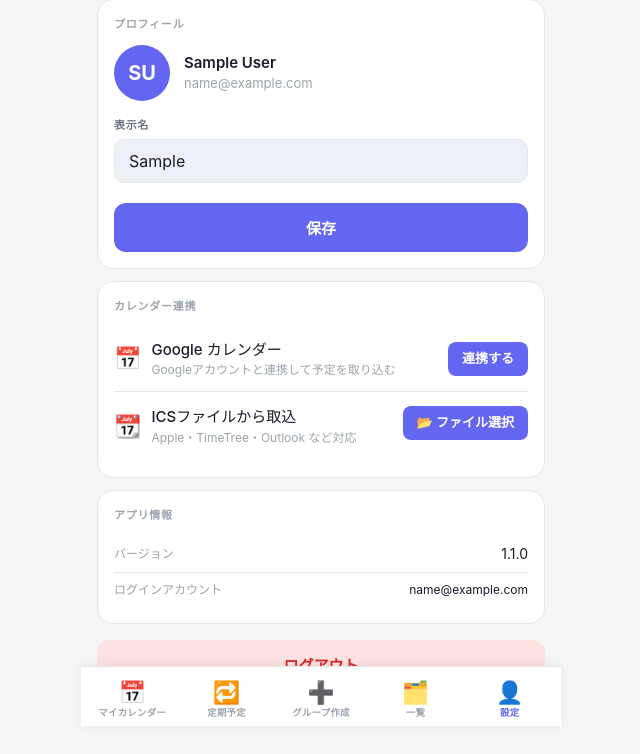
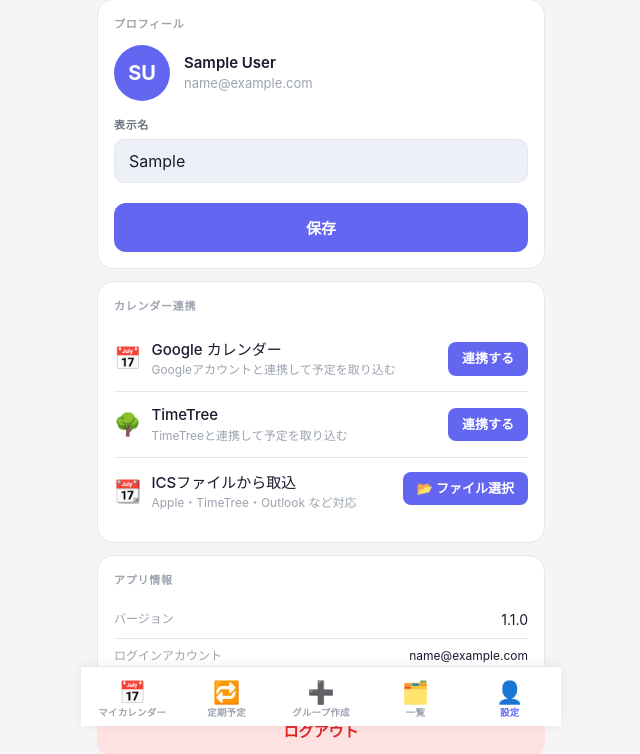
Before and after one commit to hoshina-takahashi/BandScheduler, a Django app: page /settings/ in a window 1280 px wide. Shown: the part 74-828 px from the top of the page, without its empty margins (319-959 px from the left). Before the commit the page ends 791 px from the top, so only its background shows below. Run offline with Django 5.2, Linux system fonts and the light colour scheme; the visitor is signed in with stand-in values (Sample User, id 1); data that the repository does not hold is empty.

Commit message:
feat: TimeTree OAuth2連携を追加
- TimeTreeTokenモデル追加（access_token, synced_at）
- SOURCE_CHOICESに'ics'と'timetree'を追加
- OAuth2フロー実装（timetree_auth / timetree_callback）
- カレンダー一覧取得→直近7日分の予定同期（timetree_sync）
- 連携解除・予定削除（timetree_disconnect）
- settings.pyにTIMETREE_CLIENT_ID/SECRET環境変数設定追加
- user_settings.htmlにTimeTree連携UIセクション追加

Co-Authored-By: Claude Sonnet 4.6 <noreply@anthropic.com>
Claude-Session: https://claude.ai/code/session_013BCDc9yoM1L7uECKsZ5Hwq

```diff
--- a/config/settings.py
+++ b/config/settings.py
@@ -124,3 +124,7 @@ LOGGING = {
         'django': {'handlers': ['console'], 'level': 'WARNING', 'propagate': True},
     },
 }
+
+# TimeTree API 連携
+TIMETREE_CLIENT_ID = os.environ.get('TIMETREE_CLIENT_ID', '')
+TIMETREE_CLIENT_SECRET = os.environ.get('TIMETREE_CLIENT_SECRET', '')
--- a/scheduler/templates/scheduler/user_settings.html
+++ b/scheduler/templates/scheduler/user_settings.html
@@ -39,10 +39,16 @@
 
     <!-- 同期結果表示 -->
     {% if gcal_sync_error %}
-    <div class="sync-msg sync-msg-error">⚠️ 同期エラー: {{ gcal_sync_error }}</div>
+    <div class="sync-msg sync-msg-error">⚠️ 同期エラー (Google): {{ gcal_sync_error }}</div>
     {% endif %}
     {% if gcal_sync_count is not None %}
-    <div class="sync-msg sync-msg-ok">✅ {{ gcal_sync_count }}件の予定を同期しました</div>
+    <div class="sync-msg sync-msg-ok">✅ Google: {{ gcal_sync_count }}件の予定を同期しました</div>
+    {% endif %}
+    {% if timetree_sync_error %}
+    <div class="sync-msg sync-msg-error">⚠️ 同期エラー (TimeTree): {{ timetree_sync_error }}</div>
+    {% endif %}
+    {% if timetree_sync_count is not None %}
+    <div class="sync-msg sync-msg-ok">✅ TimeTree: {{ timetree_sync_count }}件の予定を同期しました（直近7日分）</div>
     {% endif %}
 
     <!-- Google カレンダー -->
@@ -76,6 +82,41 @@
           </form>
         {% else %}
           <a href="{% url 'scheduler:gcal_auth' %}" class="btn-connect">連携する</a>
+        {% endif %}
+      </div>
+    </div>
+
+    <!-- TimeTree -->
+    <div class="sync-item">
+      <div style="display:flex;align-items:center;gap:10px;">
+        <span style="font-size:22px;">🌳</span>
+        <div>
+          <div style="font-weight:500;">TimeTree</div>
+          {% if timetree_token %}
+            <div class="text-muted" style="font-size:12px;">
+              {% if timetree_token.synced_at %}
+                最終同期：{{ timetree_token.synced_at|date:"m/d H:i" }}（直近7日分）
+              {% else %}
+                連携済み・未同期
+              {% endif %}
+            </div>
+          {% else %}
+            <div class="text-muted" style="font-size:12px;">TimeTreeと連携して予定を取り込む</div>
+          {% endif %}
+        </div>
+      </div>
+      <div style="display:flex;gap:8px;align-items:center;">
+        {% if timetree_token %}
+          <form method="post" action="{% url 'scheduler:timetree_sync' %}">
+            {% csrf_token %}
+            <button type="submit" class="btn-sync">🔄 同期</button>
+          </form>
+          <form method="post" action="{% url 'scheduler:timetree_disconnect' %}">
+            {% csrf_token %}
+            <button type="submit" class="btn-disconnect" onclick="return confirm('連携を解除しますか？同期済みの予定も削除されます。')">解除</button>
+          </form>
+        {% else %}
+          <a href="{% url 'scheduler:timetree_auth' %}" class="btn-connect">連携する</a>
         {% endif %}
       </div>
     </div>
--- a/scheduler/urls.py
+++ b/scheduler/urls.py
@@ -22,6 +22,11 @@ urlpatterns = [
     # ICS インポート
     path("ics/import/", views.ics_import, name="ics_import"),
     path("ics/clear/", views.ics_clear, name="ics_clear"),
+    # TimeTree 連携
+    path("timetree/auth/", views.timetree_auth, name="timetree_auth"),
+    path("timetree/callback/", views.timetree_callback, name="timetree_callback"),
+    path("timetree/sync/", views.timetree_sync, name="timetree_sync"),
+    path("timetree/disconnect/", views.timetree_disconnect, name="timetree_disconnect"),
     # Google カレンダー連携
     path("gcal/auth/", views.gcal_auth, name="gcal_auth"),
     path("gcal/callback/", views.gcal_callback, name="gcal_callback"),
--- a/scheduler/views.py
+++ b/scheduler/views.py
@@ -9,6 +9,7 @@ from django.http import JsonResponse
 from django.urls import reverse
 from django.utils import timezone
 from .models import (
+    TimeTreeToken,
     Room, Member, Schedule, RecurringSchedule,
     PersonalSchedule, PersonalRecurringSchedule,
     GoogleCalendarToken,
@@ -182,6 +183,9 @@ def user_settings(request):
     ics_import_error = request.session.pop('ics_import_error', None)
     ics_clear_done = request.session.pop('ics_clear_done', False)
     ics_event_count = PersonalSchedule.objects.filter(user=request.user, source='ics').count()
+    timetree_token = TimeTreeToken.objects.filter(user=request.user).first()
+    timetree_sync_error = request.session.pop('timetree_sync_error', None)
+    timetree_sync_count = request.session.pop('timetree_sync_count', None)
     return render(request, 'scheduler/user_settings.html', {
         'current_tab': 'user_settings',
         'gcal_token': gcal_token,
@@ -191,6 +195,9 @@ def user_settings(request):
         'ics_import_error': ics_import_error,
         'ics_clear_done': ics_clear_done,
         'ics_event_count': ics_event_count,
+        'timetree_token': timetree_token,
+        'timetree_sync_error': timetree_sync_error,
+        'timetree_sync_count': timetree_sync_count,
     })
 
 
@@ -780,3 +787,186 @@ def ics_clear(request):
     PersonalSchedule.objects.filter(user=request.user, source='ics').delete()
     request.session['ics_clear_done'] = True
     return redirect('scheduler:user_settings')
+
+
+# ==================== TimeTree 連携 ====================
+
+TIMETREE_AUTH_URL = 'https://timetreeapp.com/oauth/authorize'
+TIMETREE_TOKEN_URL = 'https://timetreeapp.com/oauth/token'
+TIMETREE_API_BASE = 'https://timetreeapis.com'
+
+
+def _get_timetree_creds():
+    from django.conf import settings
+    return settings.TIMETREE_CLIENT_ID, settings.TIMETREE_CLIENT_SECRET
+
+
+@login_required
+def timetree_auth(request):
+    import secrets as _secrets
+    from urllib.parse import urlencode
+    client_id, _ = _get_timetree_creds()
+    if not client_id:
+        request.session['timetree_sync_error'] = 'TIMETREE_CLIENT_ID が設定されていません'
+        return redirect('scheduler:user_settings')
+    callback_url = request.build_absolute_uri(reverse('scheduler:timetree_callback'))
+    state = _secrets.token_urlsafe(16)
+    request.session['timetree_state'] = state
+    params = urlencode({
+        'client_id': client_id,
+        'redirect_uri': callback_url,
+        'response_type': 'code',
+        'state': state,
+    })
+    return redirect(f'{TIMETREE_AUTH_URL}?{params}')
+
+
+@login_required
+def timetree_callback(request):
+    import urllib.request as _req
+    import urllib.parse as _parse
+    import logging
+    logger = logging.getLogger(__name__)
+
+    if 'error' in request.GET:
+        return redirect('scheduler:user_settings')
+
+    code = request.GET.get('code', '')
+    state = request.GET.get('state', '')
+    if not code or state != request.session.get('timetree_state', ''):
+        request.session['timetree_sync_error'] = '認証に失敗しました（state不一致）'
+        return redirect('scheduler:user_settings')
+
+    try:
+        client_id, client_secret = _get_timetree_creds()
+        callback_url = request.build_absolute_uri(reverse('scheduler:timetree_callback'))
+        post_data = _parse.urlencode({
+            'grant_type': 'authorization_code',
+            'code': code,
+            'client_id': client_id,
+            'client_secret': client_secret,
+            'redirect_uri': callback_url,
+        }).encode()
+        req = _req.Request(TIMETREE_TOKEN_URL, data=post_data, method='POST',
+                           headers={'Content-Type': 'application/x-www-form-urlencoded'})
+        with _req.urlopen(req) as resp:
+            token_data = json.loads(resp.read())
+        access_token = token_data.get('access_token', '')
+        if not access_token:
+            raise ValueError(f'access_token が取得できませんでした: {token_data}')
+        TimeTreeToken.objects.update_or_create(
+            user=request.user,
+            defaults={'access_token': access_token},
+        )
+    except Exception as e:
+        logger.error(f'timetree_callback error: {e}', exc_info=True)
+        request.session['timetree_sync_error'] = str(e)
+
+    return redirect('scheduler:user_settings')
+
+@login_required
+@require_POST
+def timetree_sync(request):
+    """TimeTree の全カレンダーから今後7日分のイベントを取込む。
+    TimeTree API v1 の upcoming_events は最大 days=7 のため、
+    同期ボタンを押すたびに直近7日分を再取込する。"""
+    import urllib.request as _req
+    import urllib.error as _uerr
+    import logging
+    from datetime import datetime, time as _time
+    logger = logging.getLogger(__name__)
+
+    token = TimeTreeToken.objects.filter(user=request.user).first()
+    if not token:
+        return redirect('scheduler:user_settings')
+
+    try:
+        JST = ZoneInfo('Asia/Tokyo')
+        headers = {
+            'Authorization': f'Bearer {token.access_token}',
+            'Accept': 'application/vnd.timetree.v1+json',
+        }
+
+        def tt_get(url):
+            r = _req.Request(url, headers=headers)
+            with _req.urlopen(r) as resp:
+                return json.loads(resp.read())
+
+        cal_data = tt_get(f'{TIMETREE_API_BASE}/v1/calendars')
+        calendars = cal_data.get('data', [])
+
+        PersonalSchedule.objects.filter(user=request.user, source='timetree').delete()
+
+        created = 0
+        today = date.today()
+
+        for cal in calendars:
+            cal_id = cal.get('id')
+            if not cal_id:
+                continue
+            url = f'{TIMETREE_API_BASE}/v1/calendars/{cal_id}/upcoming_events?timezone=Asia%2FTokyo&days=7'
+            try:
+                events_data = tt_get(url)
+            except _uerr.HTTPError as he:
+                logger.warning(f'timetree_sync: HTTP {he.code} for cal {cal_id}')
+                continue
+
+            for ev in events_data.get('data', []):
+                attrs = ev.get('attributes', {})
+                title = attrs.get('title', '')
+                start_at = attrs.get('start_at')
+                end_at = attrs.get('end_at')
+                all_day = attrs.get('all_day', False)
+
+                if not start_at:
+                    continue
+
+                if all_day:
+                    event_date = date.fromisoformat(start_at[:10])
+                    s_time = _time(0, 0)
+                    e_time = _time(23, 59)
+                    label = f'[終日] {title}' if title else '[終日]'
+                else:
+                    try:
+                        s_dt = datetime.fromisoformat(start_at.replace('Z', '+00:00')).astimezone(JST)
+                        e_dt = (datetime.fromisoformat(end_at.replace('Z', '+00:00')).astimezone(JST)
+                                if end_at else None)
+                    except Exception:
+                        continue
+                    event_date = s_dt.date()
+                    s_time = s_dt.time().replace(second=0, microsecond=0)
+                    if e_dt:
+                        e_time = e_dt.time().replace(second=0, microsecond=0)
+                        if e_time == _time(0, 0) and e_dt.date() > event_date:
+                            e_time = _time(23, 59)
+                    else:
+                        e_time = _time(23, 59)
+                    label = title
+
+                if event_date < today:
+                    continue
+
+                PersonalSchedule.objects.create(
+                    user=request.user,
+                    date=event_date,
+                    start_time=s_time,
+                    end_time=e_time,
+                    label=label,
+                    source='timetree',
+                )
+                created += 1
+
+        token.synced_at = timezone.now()
+        token.save()
+        request.session['timetree_sync_count'] = created
+
+    except Exception as e:
+        logger.error(f'timetree_sync error: {e}', exc_info=True)
+        request.session['timetree_sync_error'] = str(e)
+
+    return redirect('scheduler:user_settings')
+
+def timetree_disconnect(request):
+    PersonalSchedule.objects.filter(user=request.user, source='timetree').delete()
+    TimeTreeToken.objects.filter(user=request.user).delete()
+    return redirect('scheduler:user_settings')
```
Also changed, not shown: scheduler/models.py (+11 -0 lines), scheduler/migrations/0005_timetreetoken.py (added).
